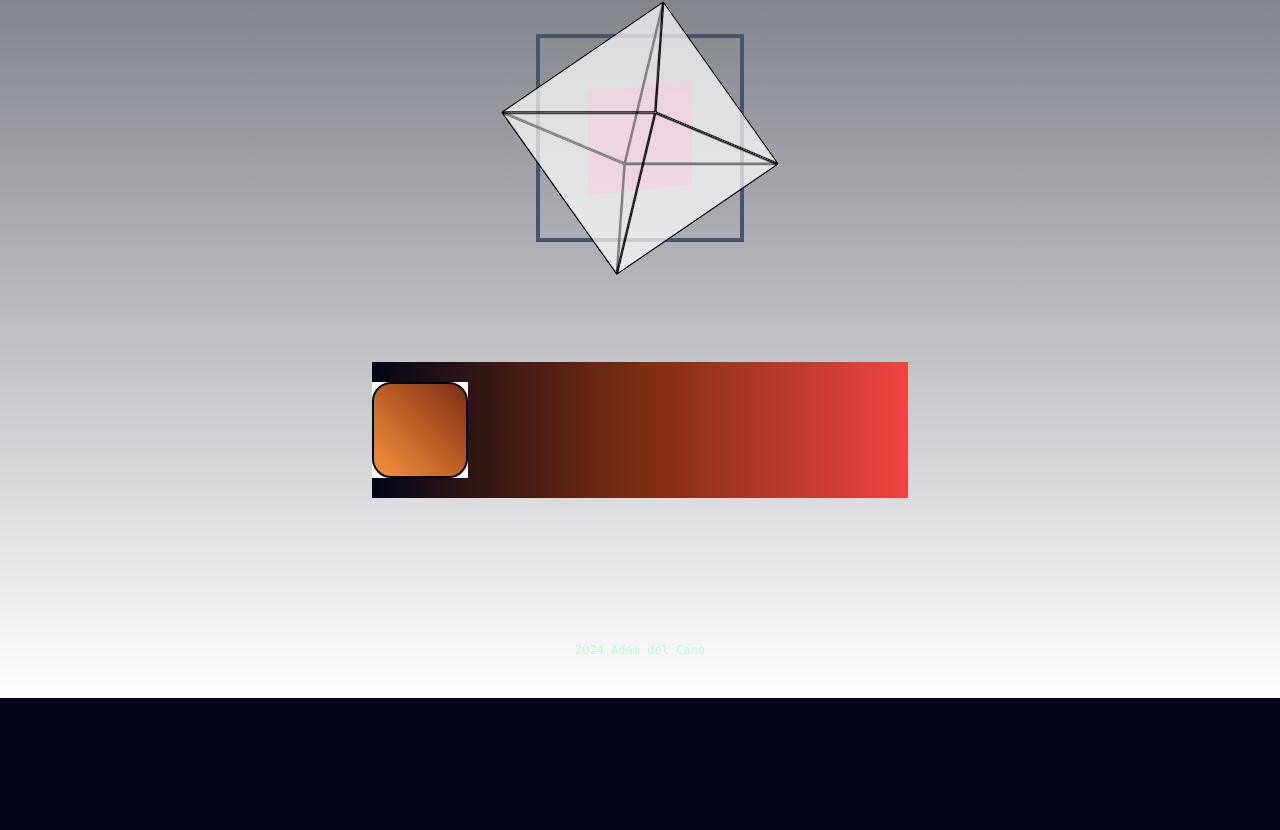
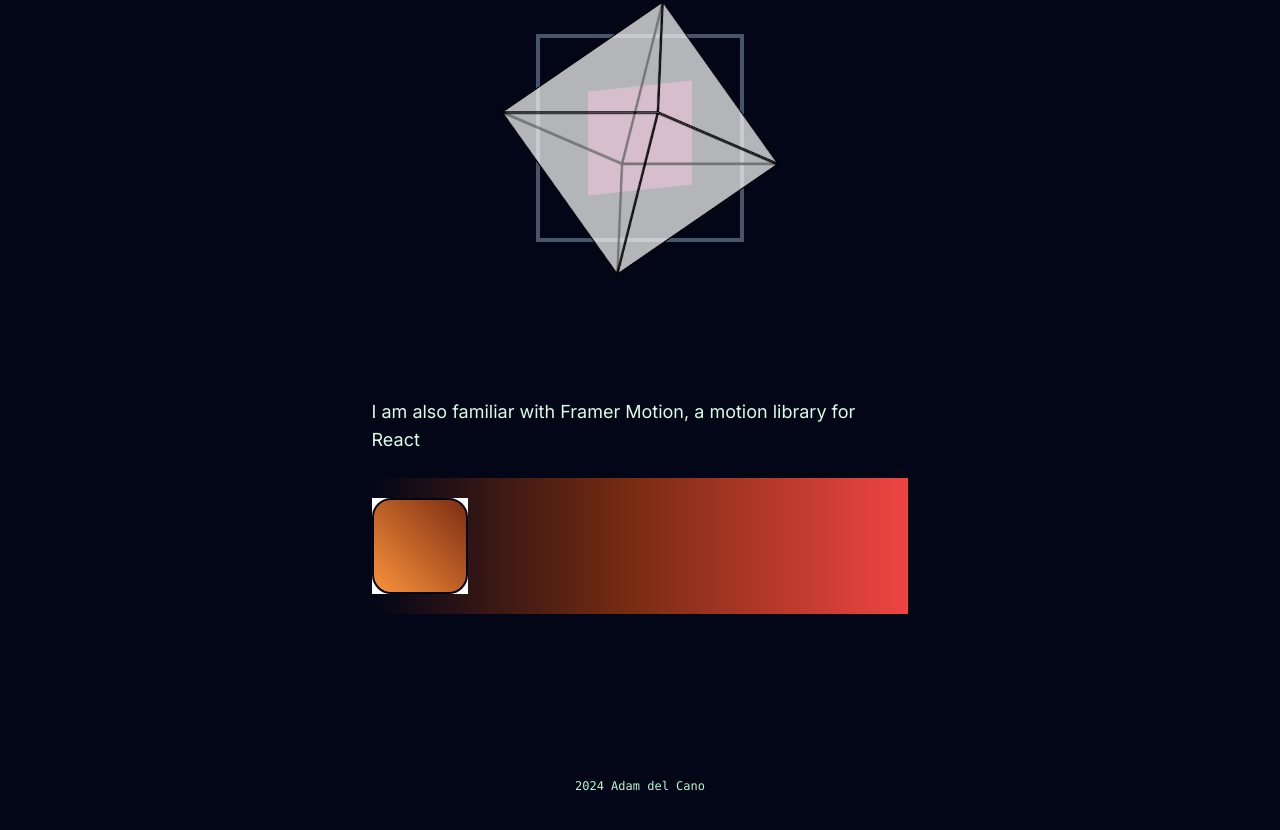
Before and after one commit to adamdelcano/adamdelcano.github.io, a Next.js app: page / in a window 1280 px wide. Shown: the part 722-1552 px from the top of the page. Before the commit the page ends 1420 px from the top, so only its background shows below. Built offline with nearby package versions, Linux system fonts and the light colour scheme.

Commit message:
Fixing body css issue, altering animation slightly.

```diff
--- a/src/app/globals.css
+++ b/src/app/globals.css
@@ -22,7 +22,8 @@ p {
   margin-top: 1rem;
   margin-bottom: 1rem;
 }
-body {
+/*
+ body {
   color: rgb(var(--foreground-rgb));
   background: linear-gradient(
       to bottom,
@@ -31,6 +32,7 @@ body {
     )
     rgb(var(--background-start-rgb));
 }
+    */
 
 .tooltip {
   @apply transition-opacity duration-300 opacity-0 absolute text-xs p-1 rounded;
--- a/src/app/page.tsx
+++ b/src/app/page.tsx
@@ -61,11 +61,24 @@ export default function Home() {
           <p></p>
         </div>
         <div className="flex flex-col justify-evenly my-20 py-5">
-          <p className="mx-auto">I can do things in vanilla html/css<span className="text-red-500 has-tooltip">*<span className="tooltip text-green-200">This is <em>technically</em> using TailwindCSS&apos; preset colors/distances.</span></span>.</p>
+          <p className="mx-auto">
+            I can do things in vanilla html/css
+            <span className="text-red-500 has-tooltip">
+              *
+              <span className="tooltip text-green-200">
+                This is <em>technically</em> using TailwindCSS&apos; preset
+                colors/distances.
+              </span>
+            </span>
+            .
+          </p>
           <Spinner />
         </div>
-
-        <div className="flex bg-gradient-to-r from-slate-950 to-red-500 via-orange-900 flex-row my-20 py-5 size-full">
+        <div className="flex flex-col justify-evenly my-20 py-5">
+          <p className="mb-6 mx-auto">
+            I am also familiar with Framer Motion, a motion library for React
+          </p>
+          <div className="flex bg-gradient-to-r from-slate-950 to-red-500 via-orange-900 flex-row py-5 size-full">
             <motion.div
               className="bg-gradient-to-bl from-orange-900 to-orange-400 size-24 border-2 border-gray-950 absolute"
               animate={{
@@ -93,6 +106,7 @@ export default function Home() {
             />
           </div>
         </div>
+      </div>
     </main>
   );
 }
```
Lines whose indentation alone changed are shown as unchanged.
